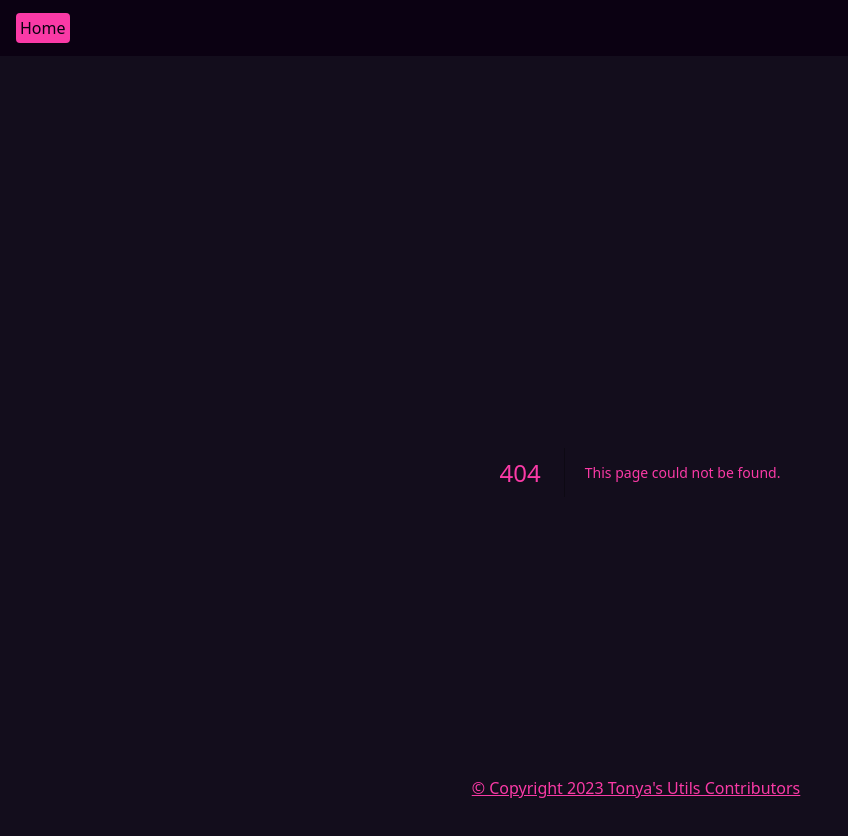
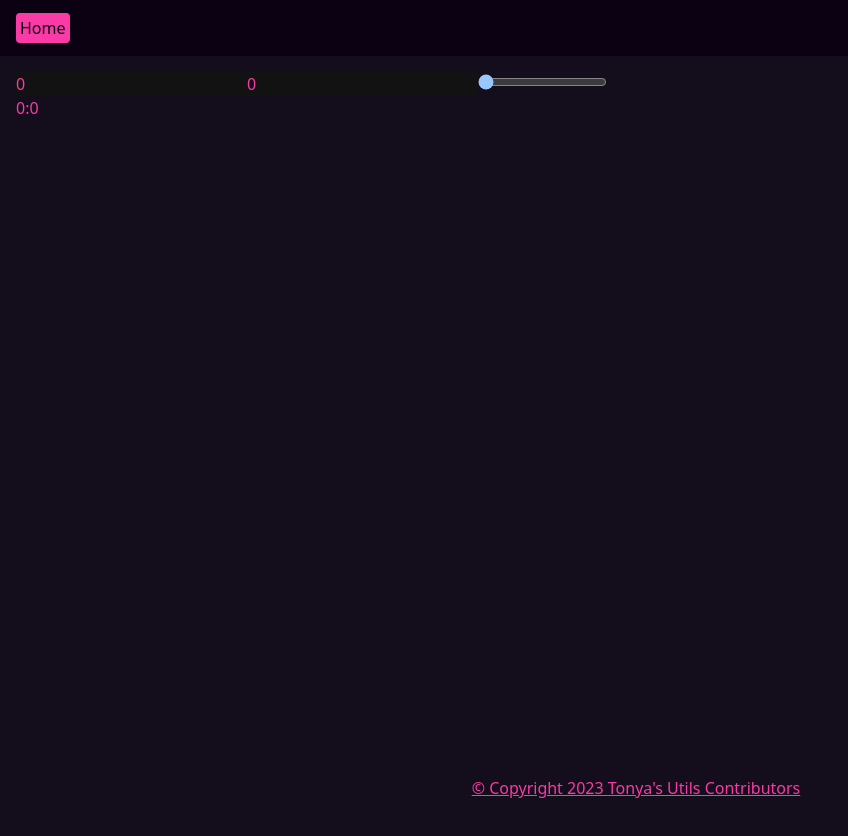
Before and after one commit to tonyaellie/tonya-utils, a Next.js app: page /ratio in a window 1280 px wide. Before the commit this address had no page. Shown: the top 836 px of the page, without its empty margins (0-848 px from the left). After the commit the page ends 800 px from the top, so only its background shows below. Built offline with nearby package versions, Linux system fonts and the light colour scheme.

Commit message:
feat: basic ration calc

```diff
--- /dev/null
+++ b/src/app/ratio/Ratio.tsx
@@ -0,0 +1,51 @@
+'use client';
+
+// TODO: make pretty
+
+import { useState } from 'react';
+
+const getRatio = (num1: number, num2: number) => {
+  const gcd = (a: number, b: number): number => {
+    if (b === 0) {
+      return a;
+    }
+    return gcd(b, a % b);
+  };
+  const divisor = gcd(num1, num2);
+  return [num1 / divisor, num2 / divisor];
+};
+
+const Ratio = () => {
+  const [num1, setNum1] = useState<number>(0);
+  const [num2, setNum2] = useState<number>(0);
+  const [multiplier, setMultiplier] = useState<number>(1);
+
+  const [ratio1, ratio2] = getRatio(num1, num2);
+
+  return (
+    <div>
+      <div>
+        <input
+          type="number"
+          value={num1}
+          onChange={(e) => setNum1(parseInt(e.target.value))}
+        />
+        <input
+          type="number"
+          value={num2}
+          onChange={(e) => setNum2(parseInt(e.target.value))}
+        />
+        <input
+          type="range"
+          min={1}
+          max={100}
+          value={multiplier}
+          onChange={(e) => setMultiplier(parseInt(e.target.value))}
+        />
+      </div>
+      {(ratio1 || 0) * multiplier}:{(ratio2 || 0) * multiplier}
+    </div>
+  );
+};
+
+export default Ratio;
--- /dev/null
+++ b/src/app/ratio/page.tsx
@@ -0,0 +1,14 @@
+import type { Metadata } from 'next';
+
+import Ratio from './Ratio';
+
+export const metadata: Metadata = {
+  title: 'Ratio',
+  description: 'Ratio calculator.',
+};
+
+const RatioPage = () => {
+  return <Ratio />;
+};
+
+export default RatioPage;
```
